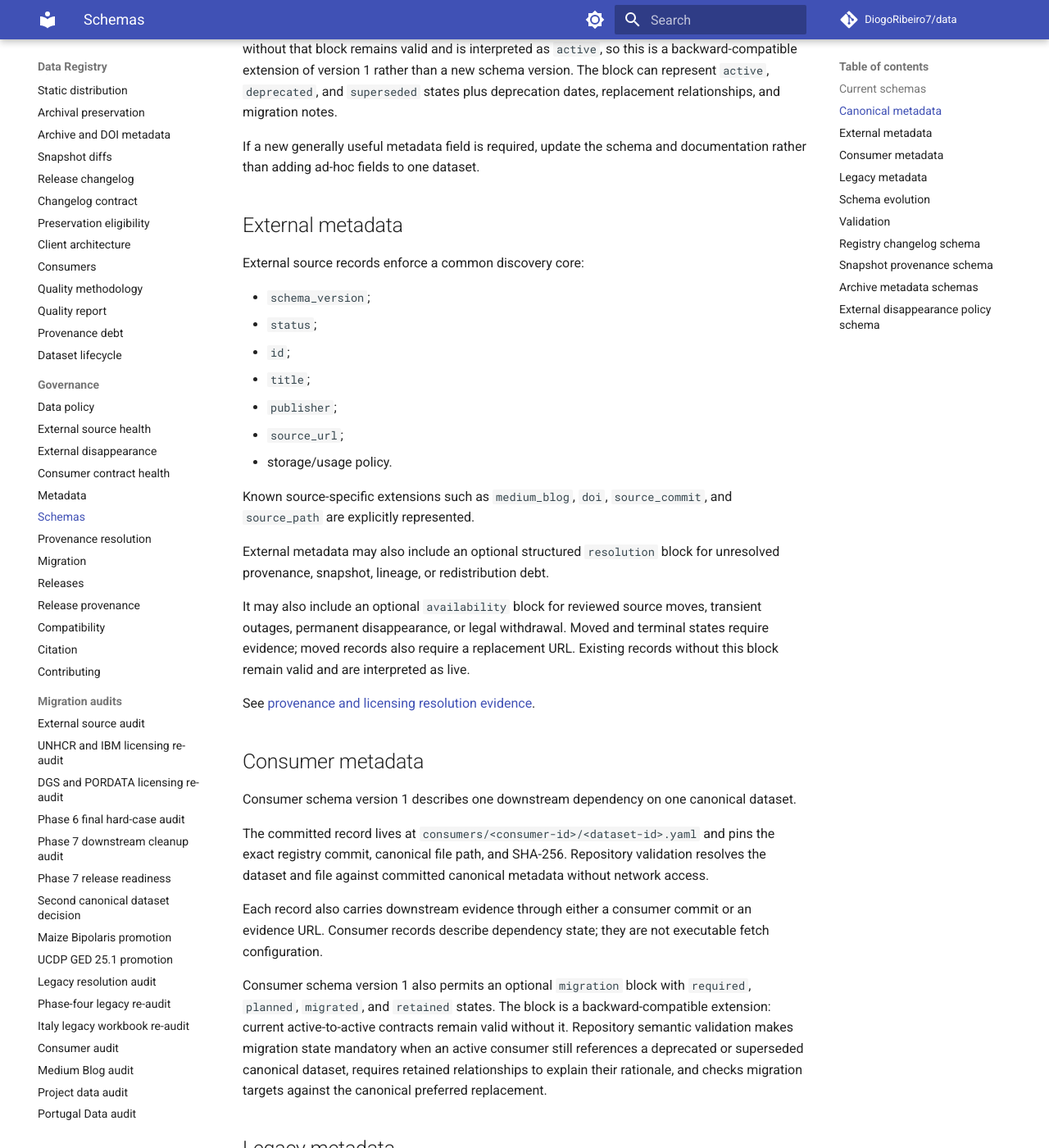
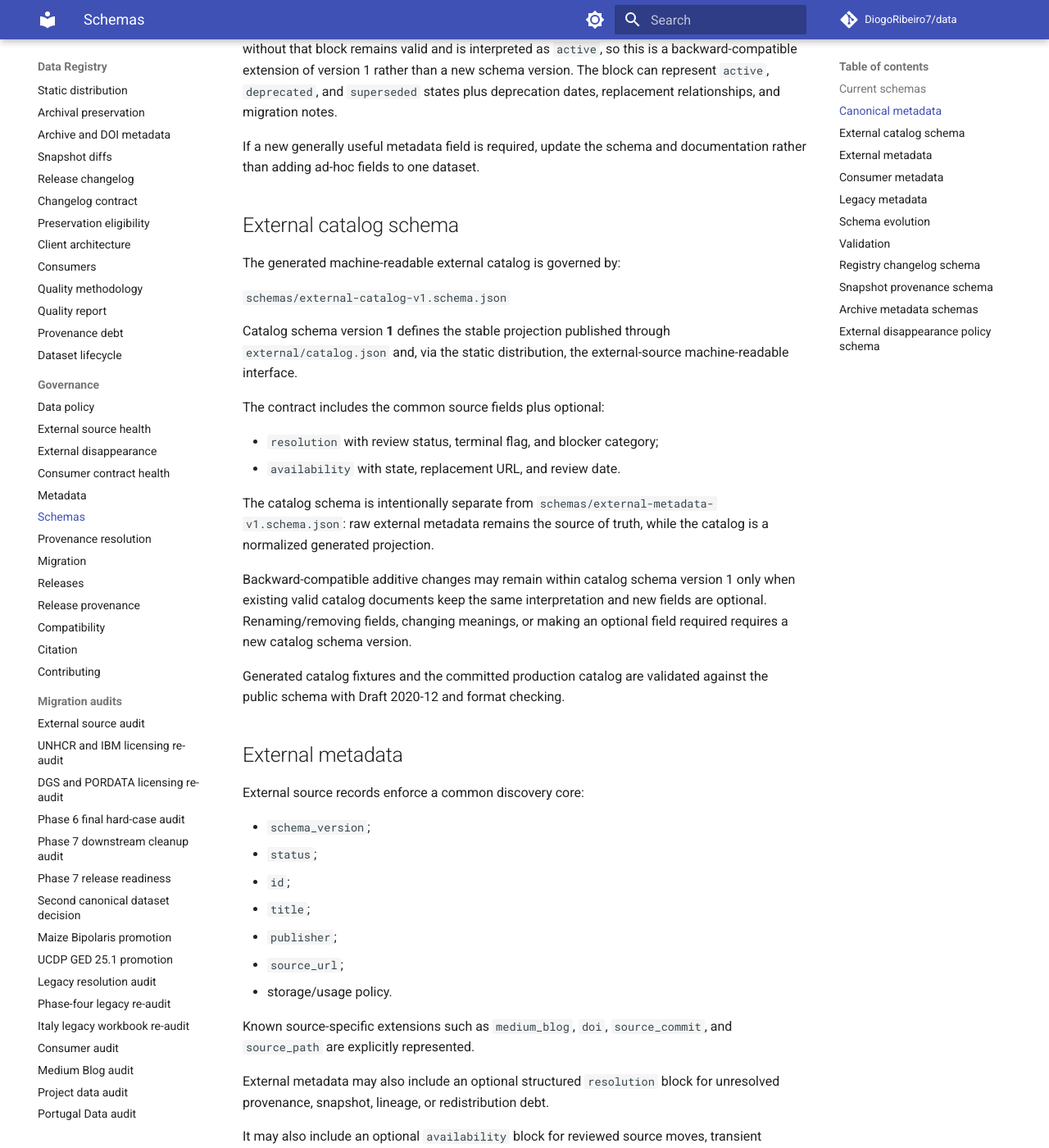
Before and after one commit to DiogoRibeiro7/data, an MkDocs documentation site: the page built from docs/SCHEMAS.md, in a window 1280 px wide and 1400 px high, scrolled down 1230 px. Shown: the whole window at 82% size. Built offline with MkDocs 1.6.1 and Material for MkDocs 9.7.7, drawn with Linux system fonts in a browser that asks for light colours; comment, search, counter and statistics services are not loaded.

Commit message:
docs: define external catalog schema contract

```diff
--- a/docs/SCHEMAS.md
+++ b/docs/SCHEMAS.md
@@ -40,6 +40,34 @@ version. The block can represent `active`, `deprecated`, and `superseded`
 states plus deprecation dates, replacement relationships, and migration notes.
 
 If a new generally useful metadata field is required, update the schema and documentation rather than adding ad-hoc fields to one dataset.
+
+
+## External catalog schema
+
+The generated machine-readable external catalog is governed by:
+
+`schemas/external-catalog-v1.schema.json`
+
+Catalog schema version **1** defines the stable projection published through
+`external/catalog.json` and, via the static distribution, the external-source
+machine-readable interface.
+
+The contract includes the common source fields plus optional:
+
+- `resolution` with review status, terminal flag, and blocker category;
+- `availability` with state, replacement URL, and review date.
+
+The catalog schema is intentionally separate from
+`schemas/external-metadata-v1.schema.json`: raw external metadata remains the
+source of truth, while the catalog is a normalized generated projection.
+
+Backward-compatible additive changes may remain within catalog schema version 1
+only when existing valid catalog documents keep the same interpretation and new
+fields are optional. Renaming/removing fields, changing meanings, or making an
+optional field required requires a new catalog schema version.
+
+Generated catalog fixtures and the committed production catalog are validated
+against the public schema with Draft 2020-12 and format checking.
 
 ## External metadata
 
```
